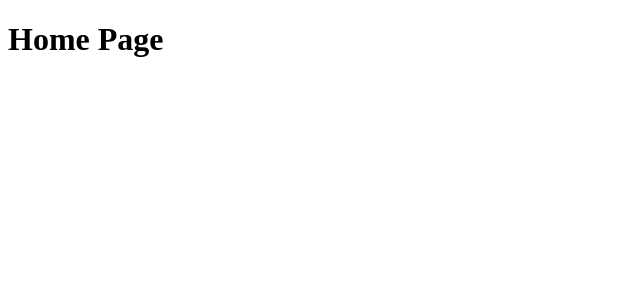
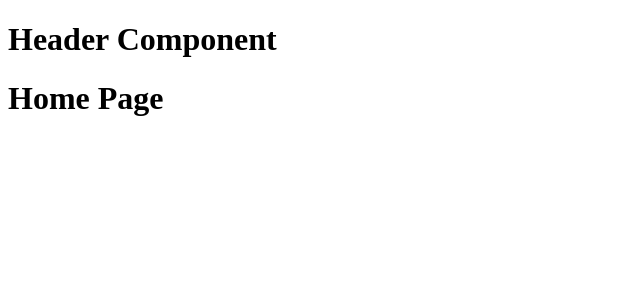
Before and after one commit to LibreCodeCoop/site, a Next.js app: page / in a window 1280 px wide. Shown: the top 300 px of the page, without its empty margins (0-640 px from the left). Built offline with nearby package versions, Linux system fonts and the light colour scheme.

Commit message:
add header struct

```diff
--- /dev/null
+++ b/src/components/Header/index.tsx
@@ -0,0 +1,7 @@
+export const Header = () => {
+  return (
+    <>
+      <h1>Header Component</h1>
+    </>
+  );
+};
--- a/src/pages/_app.tsx
+++ b/src/pages/_app.tsx
@@ -1,7 +1,13 @@
 import { AppProps } from "next/app";
+import { Header } from "@/components/Header";
 
 function MyApp({ Component, pageProps }: AppProps) {
-  return <Component {...pageProps} />;
+  return (
+    <>
+      <Header />
+      <Component {...pageProps} />
+    </>
+  );
 }
 
 export default MyApp;
```
